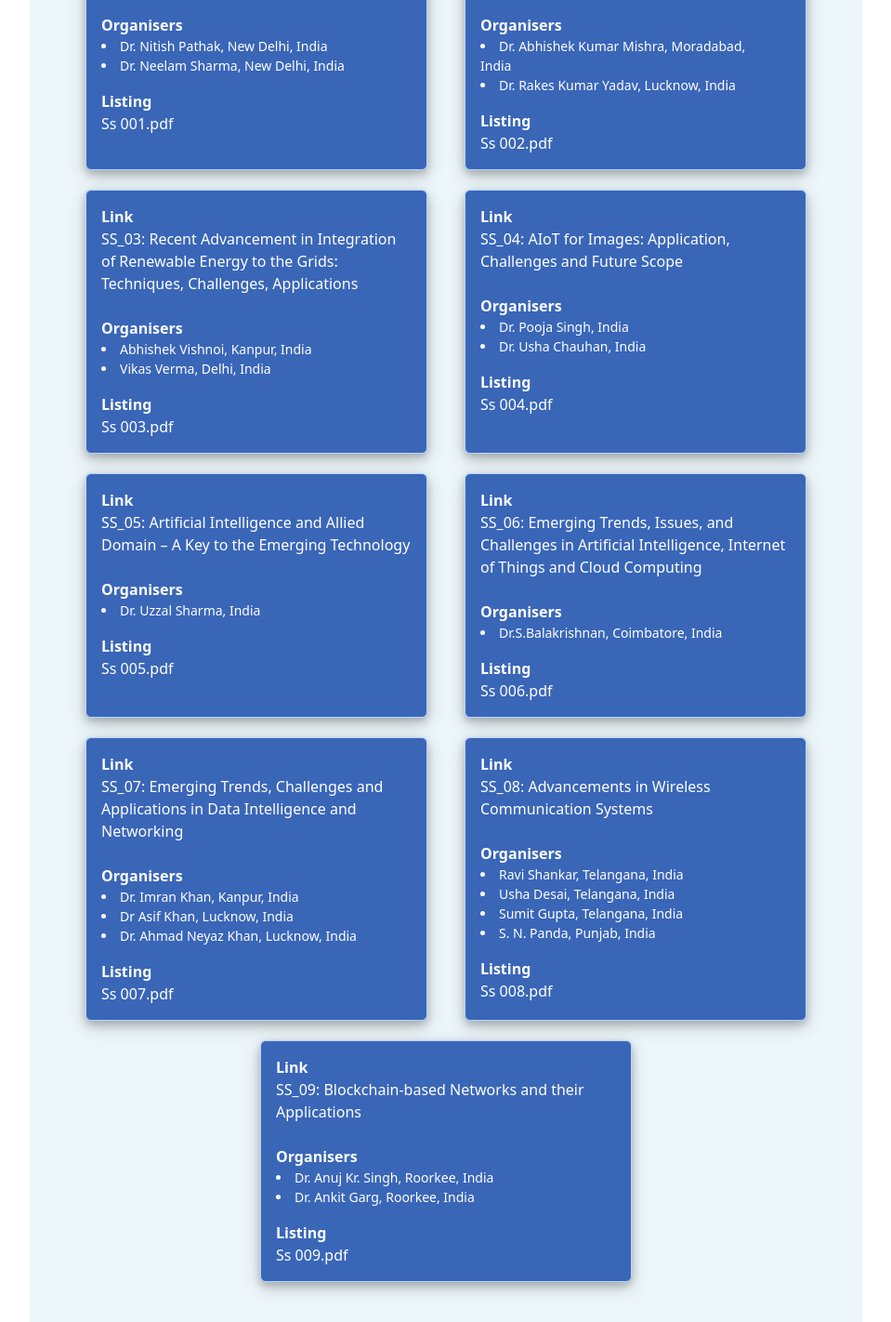
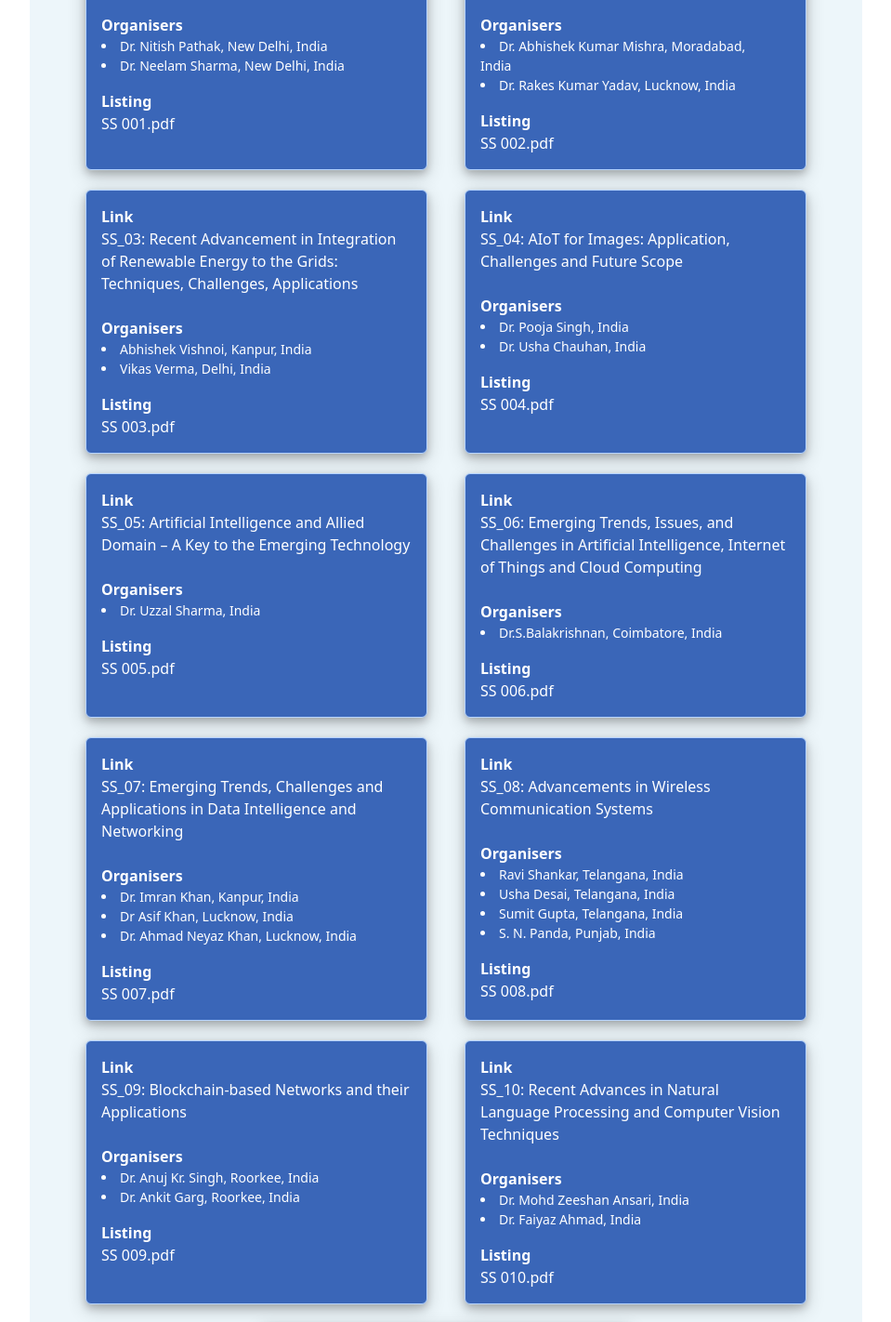
Before and after one commit to bhavyak13/icicc-conf, a React (Create React App) app: page /specialsessions in a window 1280 px wide. Shown: the part 520-1942 px from the top of the page at 93% size, without its empty margins (160-1119 px from the left). Built offline with nearby package versions, Linux system fonts and the light colour scheme.

Commit message:
Added 2 more sessions

```diff
--- a/src/SpecialSessions/spsessions.js
+++ b/src/SpecialSessions/spsessions.js
@@ -12,7 +12,7 @@ const spdata = [
           "Dr. Neelam Sharma, New Delhi, India",
 
       ],
-      spname: "Ss 001.pdf",
+      spname: "SS 001.pdf",
   },
   {
       anchor: require("./SS-002.pdf"),
@@ -22,56 +22,70 @@ const spdata = [
           "Dr. Abhishek Kumar Mishra, Moradabad, India ",
           "Dr. Rakes Kumar Yadav, Lucknow, India"
       ],
-      spname: "Ss 002.pdf",
+      spname: "SS 002.pdf",
   },
   {
       anchor: require("./SS-003.pdf"),
       title: "SS_03: Recent Advancement in Integration of Renewable Energy to the Grids: Techniques, Challenges, Applications",
       organisers: ["Abhishek Vishnoi, Kanpur, India",
                    "Vikas Verma, Delhi, India"],
-      spname: "Ss 003.pdf",
+      spname: "SS 003.pdf",
   },
   {
     anchor: require("./SS-004.pdf"),
     title: "SS_04: AIoT for Images: Application, Challenges and Future Scope",
     organisers: ["Dr. Pooja Singh, India",
                  "Dr. Usha Chauhan, India"],
-    spname: "Ss 004.pdf",
+    spname: "SS 004.pdf",
 },
 {
     anchor: require("./SS-005.pdf"),
     title: "SS_05: Artificial Intelligence and Allied Domain – A Key to the Emerging Technology",
     organisers: ["Dr. Uzzal Sharma, India",
                  ],
-    spname: "Ss 005.pdf",
+    spname: "SS 005.pdf",
 },
 {
     anchor: require("./SS-006.pdf"),
     title: "SS_06: Emerging Trends, Issues, and Challenges in Artificial Intelligence, Internet of Things and Cloud Computing",
     organisers: ["Dr.S.Balakrishnan, Coimbatore, India",
                  ],
-    spname: "Ss 006.pdf",
+    spname: "SS 006.pdf",
 },
 {
     anchor: require("./SS-007.pdf"),
     title: "SS_07: Emerging Trends, Challenges and Applications in Data Intelligence and Networking",
     organisers: ["Dr. Imran Khan, Kanpur, India","Dr Asif Khan, Lucknow, India","Dr. Ahmad Neyaz Khan, Lucknow, India"
                  ],
-    spname: "Ss 007.pdf",
+    spname: "SS 007.pdf",
 },
 {
     anchor: require("./SS-008.pdf"),
     title: "SS_08: Advancements in Wireless Communication Systems",
     organisers: ["Ravi Shankar, Telangana, India","Usha Desai, Telangana, India","Sumit Gupta, Telangana, India","S. N. Panda, Punjab, India"
                  ],
-    spname: "Ss 008.pdf",
+    spname: "SS 008.pdf",
 },
 {
     anchor: require("./SS-009.pdf"),
     title: "SS_09: Blockchain-based Networks and their Applications",
     organisers: ["Dr. Anuj Kr. Singh, Roorkee, India","Dr. Ankit Garg, Roorkee, India"
                  ],
-    spname: "Ss 009.pdf",
+    spname: "SS 009.pdf",
+},
+{
+    anchor: require("./SS-010.pdf"),
+    title: "SS_10: Recent Advances in Natural Language Processing and Computer Vision Techniques",
+    organisers: ["Dr. Mohd Zeeshan Ansari, India","Dr. Faiyaz Ahmad, India"
+                 ],
+    spname: "SS 010.pdf",
+},
+{
+    anchor: require("./SS-011.pdf"),
+    title: "SS_11: Emerging trends in Computational Intelligence to solve Real-World Problems",
+    organisers: ["Dr.Archana Purwar, Noida, India","Dr Indu Chawla, Noida, India"
+                 ],
+    spname: "SS 011.pdf",
 },
 
 ];
```
Also changed, not shown: 2 other files (tests, documents, lock files or other folders).
